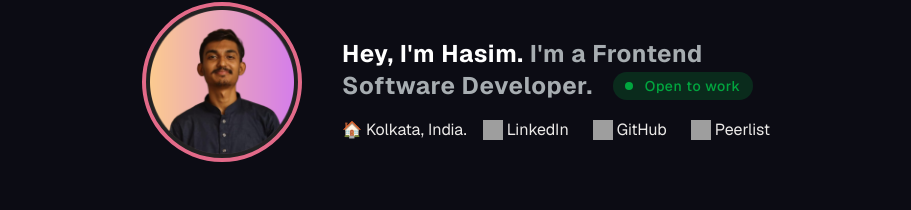
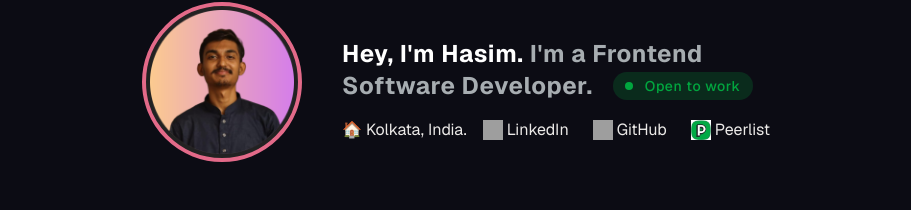
Before and after one commit to HasimMolla/my-protfolio, a Next.js app: page / in a window 1280 px wide. Shown: the part 150-360 px from the top of the page, without its empty margins (184-1095 px from the left). Built offline with nearby package versions, Linux system fonts and the light colour scheme; grey boxes are pictures that could not be loaded.

Commit message:
fix: peerlist icon name update

```diff
--- a/src/app/page.js
+++ b/src/app/page.js
@@ -152,7 +152,7 @@
                       <Image
                         alt="GitHub"
                         className="w-5 h-5"
-                        src="/assets/peerlist.webp"
+                        src="/assets/peerlist.jpg"
                         width={100}
                         height={100}
                       />
```
